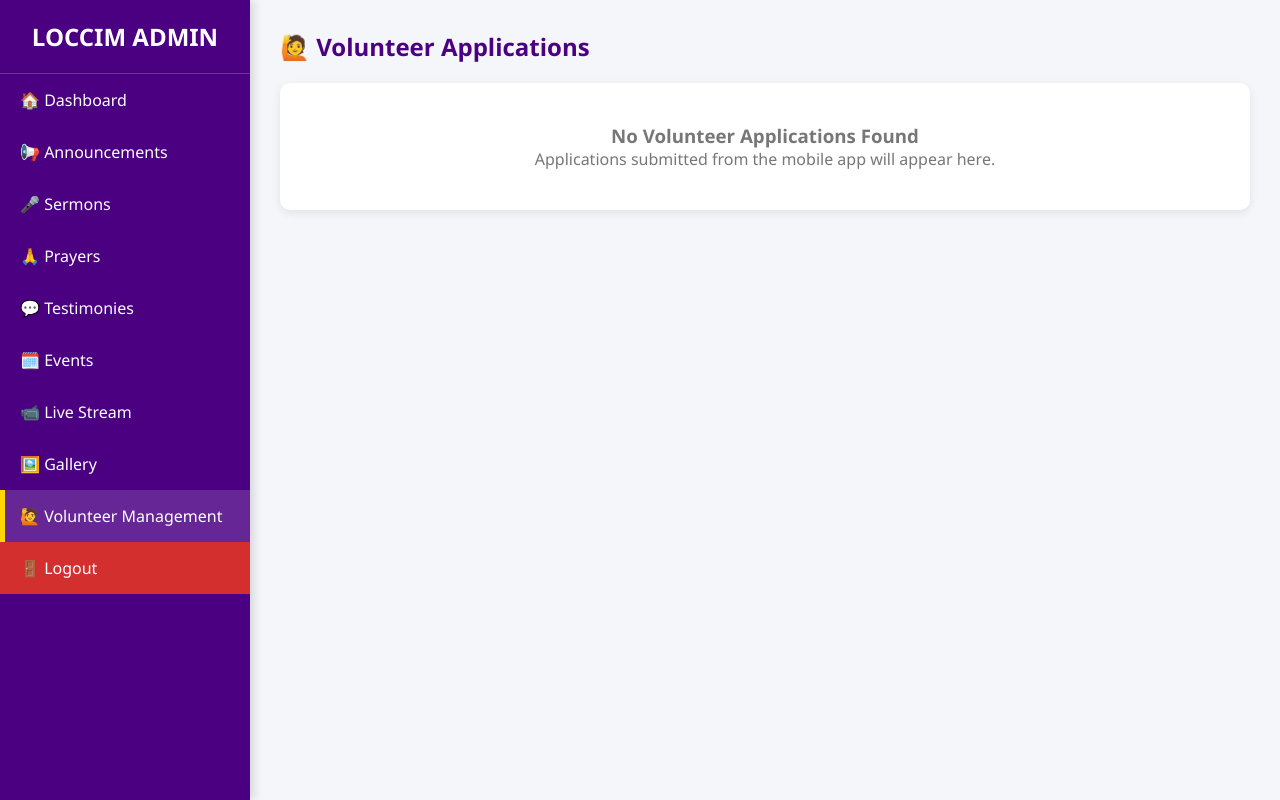
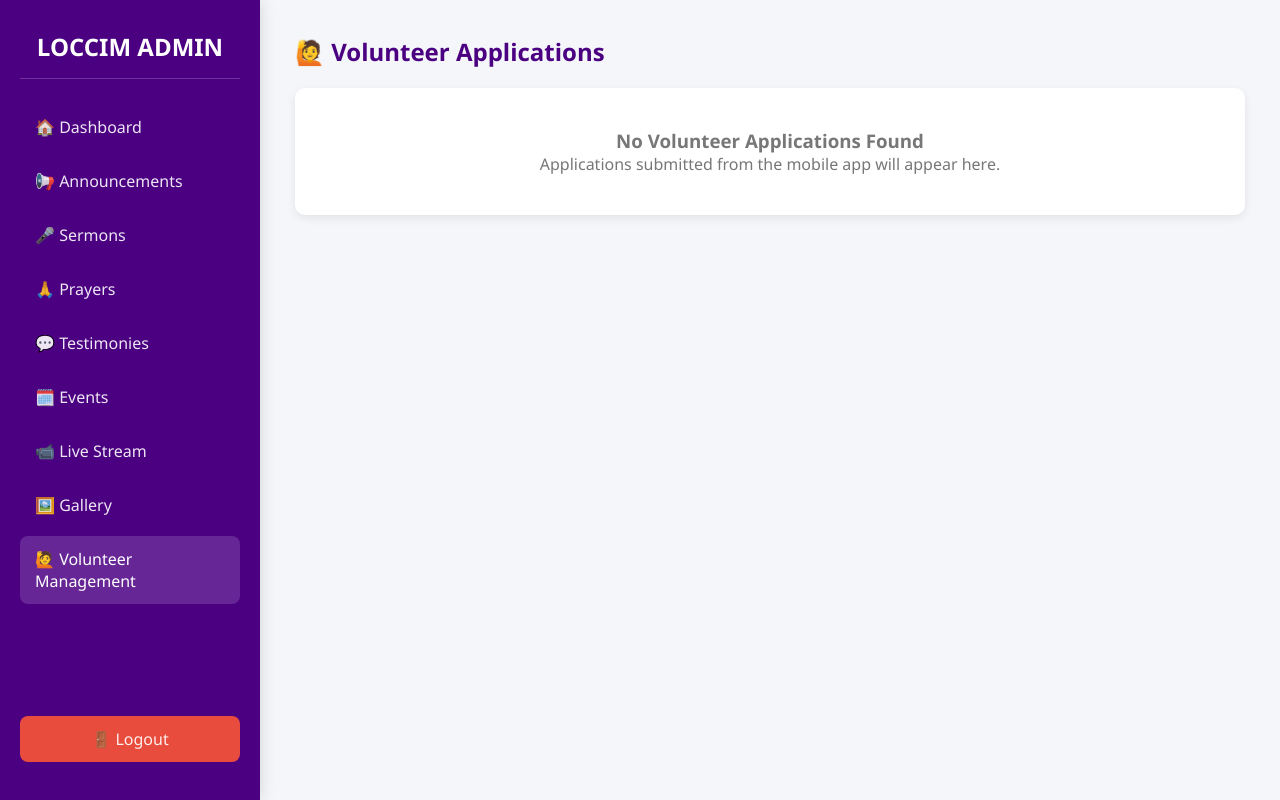
Before and after one commit to larrybmedia/loccim_app, a Flask app: page /volunteers in a window 1280 px wide. Run offline with Flask 3, Linux system fonts and the light colour scheme.

Commit message:
Update admin templates and unify sidebar layout

```diff
--- a/templates/volunteers.html
+++ b/templates/volunteers.html
@@ -24,41 +24,51 @@
         =========================== */
 
         .sidebar{
+            width:260px;
+            background:#4b0082;
+            color:#fff;
+            padding:30px 20px;
             position:fixed;
             top:0;
             left:0;
-            width:250px;
             height:100vh;
-            background:#4b0082;
-            color:#fff;
-            overflow-y:auto;
-            box-shadow:3px 0 10px rgba(0,0,0,.15);
+            display:flex;
+            flex-direction:column;
+            box-shadow:0 0 15px rgba(0,0,0,.15);
         }
 
         .sidebar h2{
+            text-align:center;
+            margin-bottom:25px;
+            padding-bottom:15px;
+            border-bottom:1px solid rgba(255,255,255,.2);
             color:#fff;
-            text-align:center;
-            padding:20px;
-            border-bottom:1px solid rgba(255,255,255,.2);
         }
 
         .sidebar a{
             display:block;
-            color:#fff;
+            color:rgba(255,255,255,.9);
             text-decoration:none;
-            padding:15px 20px;
-            transition:.3s;
+            padding:12px 15px;
+            border-radius:8px;
+            margin-bottom:8px;
+            transition:.25s;
         }
 
         .sidebar a:hover,
         .sidebar a.active{
             background:rgba(255,255,255,.15);
-            border-left:5px solid gold;
-            padding-left:15px;
+            color:#fff;
         }
 
         .logout-btn{
-            background:#d32f2f;
+            margin-top:auto;
+            background:#e74c3c;
+            text-align:center;
+        }
+
+        .logout-btn:hover{
+            background:#c0392b;
         }
 
         /* ===========================
@@ -66,9 +76,9 @@
         =========================== */
 
         .container{
-            margin-left:250px;
-            width:calc(100% - 250px);
-            padding:30px;
+            margin-left:260px;
+            width:calc(100% - 260px);
+            padding:35px;
         }
 
         .container h2{
@@ -161,10 +171,10 @@
         }
 
         /* ===========================
-        MOBILE
+        RESPONSIVE
         =========================== */
 
-        @media(max-width:768px){
+        @media (max-width:900px){
 
             .sidebar{
                 width:220px;
@@ -178,7 +188,7 @@
 
         }
 
-        @media(max-width:600px){
+        @media (max-width:768px){
 
             body{
                 display:block;
```
